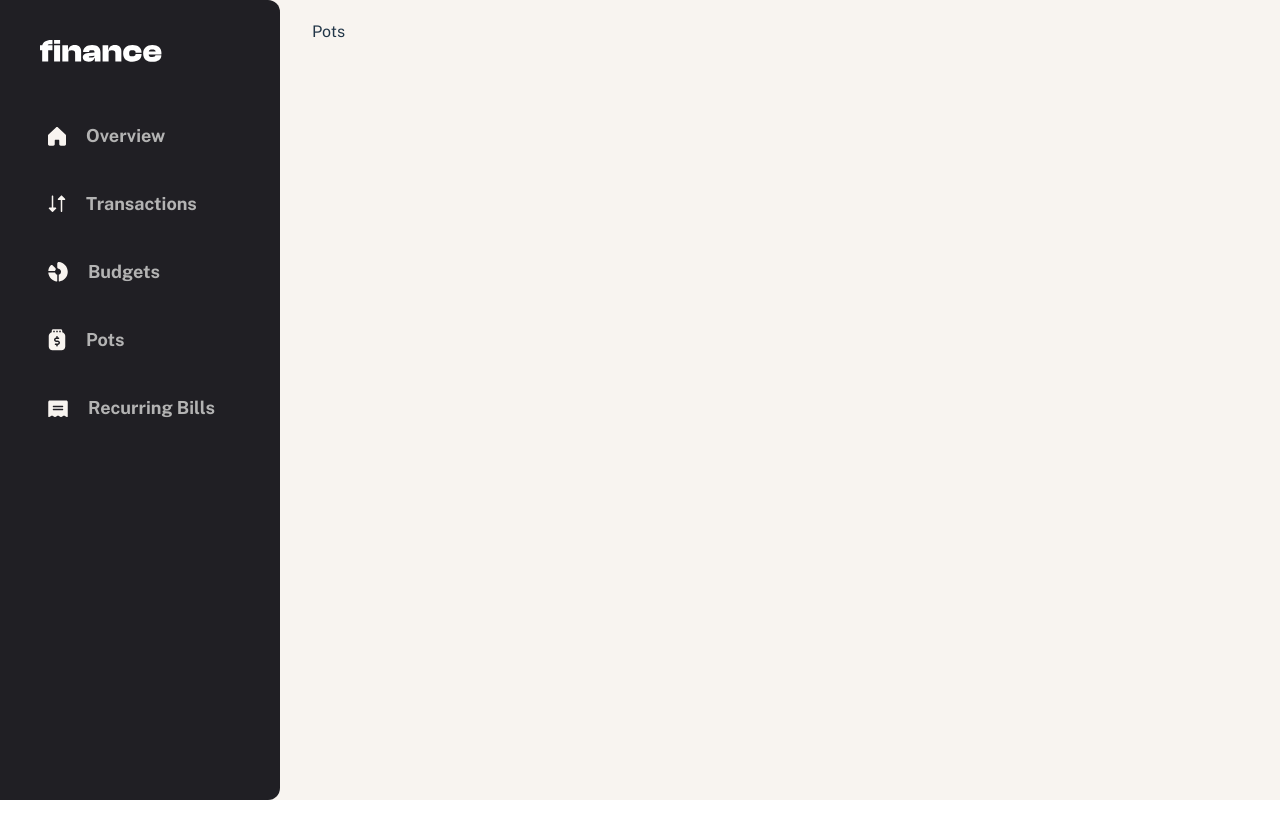
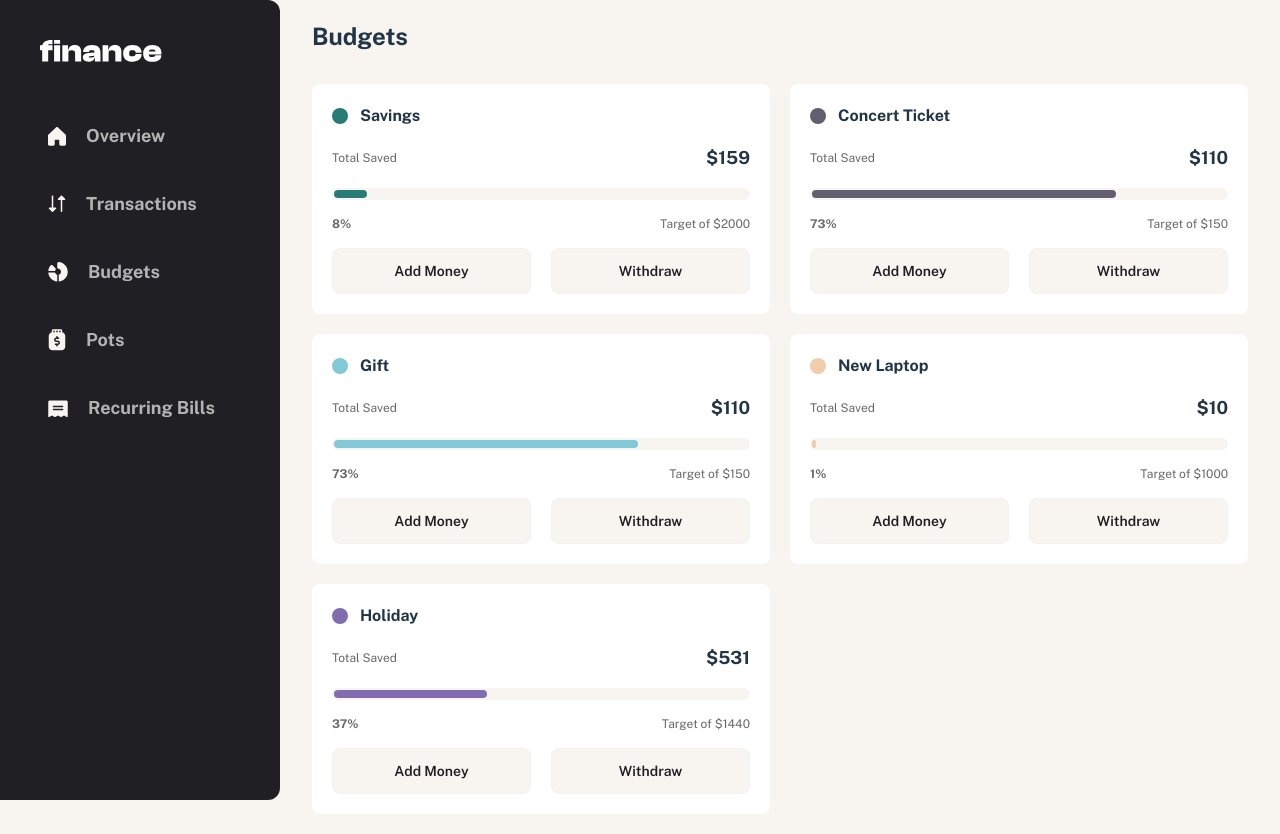
Before and after one commit to thomaspeter92/personal-finance-app, a React (Vite) app: page /pots in a window 1280 px wide. Before the commit the page ends 800 px from the top, so only its background shows below. Built offline with nearby package versions, Linux system fonts and the light colour scheme.

Commit message:
add pots page

```diff
--- a/src/components/Sidebar.tsx
+++ b/src/components/Sidebar.tsx
@@ -7,7 +7,7 @@ type Props = {};
 
 const Sidebar = (props: Props) => {
   return (
-    <div className="min-w-[280px] relative">
+    <div className="min-w-[280px] relative hidden lg:block">
       <aside className="fixed min-w-[280px] left-0 top-0 py-10 pr-10 bg-gray-900 h-screen rounded-r-xl text-gray-300">
         <img src={images.logoLarge} alt="Logo" className="px-10" />
         <nav className="my-10">
--- a/src/components/ui/Button.tsx
+++ b/src/components/ui/Button.tsx
@@ -1,14 +1,18 @@
 import { cva, VariantProps } from "class-variance-authority";
 import { Icons } from "./Icons";
 
-const styles = cva("px-5 py-3 rounded-lg border flex items-center gap-2", {
-  variants: {
-    intent: {
-      black: "bg-gray-900 text-gray-100 border-gray-900",
-      "black-outlined": "border-gray-900 ",
+const styles = cva(
+  "px-5 py-3 rounded-lg border flex items-center justify-center gap-2 text-sm font-semibold whitespace-nowrap",
+  {
+    variants: {
+      intent: {
+        black: "bg-gray-900 text-gray-100 border-gray-900",
+        "black-outlined": "border-gray-900 ",
+        beige: "bg-beige-100 text-gray-900",
+      },
     },
-  },
-});
+  }
+);
 
 type Props = {
   children: React.ReactNode;
--- a/src/views/Budgets.tsx
+++ b/src/views/Budgets.tsx
@@ -104,10 +104,12 @@ const Budgets = ({}: Props) => {
   return (
     <div className="space-y-8">
       <h1 className="text-2xl font-bold">Budgets</h1>
-      <div className="grid grid-cols-2 gap-5">
-        <div className="rounded-lg bg-white p-5">
+      <div className="grid lg:grid-cols-2 gap-5 items-start">
+        <div className="rounded-lg bg-white p-5 lg:sticky top-5 gap-5 flex flex-col sm:flex-row  lg:flex-col items-center">
           <BudgetChart />
-          <h2 className="font-bold text-lg my-5">Spending Summary</h2>
+
+          <div className="w-full flex-1">
+            <h2 className="font-bold text-lg mb-5">Spending Summary</h2>
             <div className="space-y-3 text-sm">
               {budgets.map((b, i) => (
                 <div
@@ -135,6 +137,7 @@ const Budgets = ({}: Props) => {
               ))}
             </div>
           </div>
+        </div>
         <div className="space-y-5">
           {budgets.map((b, i) => (
             <BudgetBox
--- a/src/views/Pots.tsx
+++ b/src/views/Pots.tsx
@@ -1,9 +1,51 @@
 import React from "react";
+import usePotsStore from "../stores/potsStore";
+import Button from "../components/ui/Button";
 
 type Props = {};
 
 const Pots = (props: Props) => {
-  return <div>Pots</div>;
+  const { pots } = usePotsStore();
+
+  return (
+    <div className="space-y-8">
+      <h1 className="text-2xl font-bold">Budgets</h1>
+      <div className="grid sm:grid-cols-2 gap-5">
+        {pots.map((d, i) => {
+          const percentage = (d.total / d.target) * 100;
+          return (
+            <div className="p-5 bg-white rounded-lg space-y-4">
+              <h2 className="font-bold flex items-center gap-3">
+                <div
+                  className="w-4 h-4 rounded-full"
+                  style={{ background: d.theme }}
+                />
+                {d.name}
+              </h2>
+              <div className="flex items-center justify-between">
+                <p className="text-xs text-gray-500">Total Saved</p>
+                <p className="font-bold text-lg">${d.total}</p>
+              </div>
+              <div className="h-3 p-[2px] w-full bg-beige-100 rounded-full">
+                <div
+                  className="h-full rounded-full"
+                  style={{ background: d.theme, width: percentage + "%" }}
+                ></div>
+              </div>
+              <div className="flex text-xs text-gray-500 justify-between">
+                <p className="  font-bold">{percentage.toFixed(0)}%</p>
+                <p>Target of ${d.target}</p>
+              </div>
+              <div className="flex [&>*]:flex-1 gap-5">
+                <Button intent="beige">Add Money</Button>
+                <Button intent="beige">Withdraw</Button>
+              </div>
+            </div>
+          );
+        })}
+      </div>
+    </div>
+  );
 };
 
 export default Pots;
--- a/src/views/Transactions.tsx
+++ b/src/views/Transactions.tsx
@@ -109,7 +109,7 @@ const Transactions = () => {
           >
             Prev
           </Button>
-          <div className="flex gap-2">
+          <div className="gap-2 hidden lg:flex">
             {[...Array(Math.ceil(transactions.length / 7)).keys()].map((d) => (
               <Button
                 onClick={() => setCurrentPage(d + 1)}
```
Lines whose indentation alone changed are shown as unchanged.
